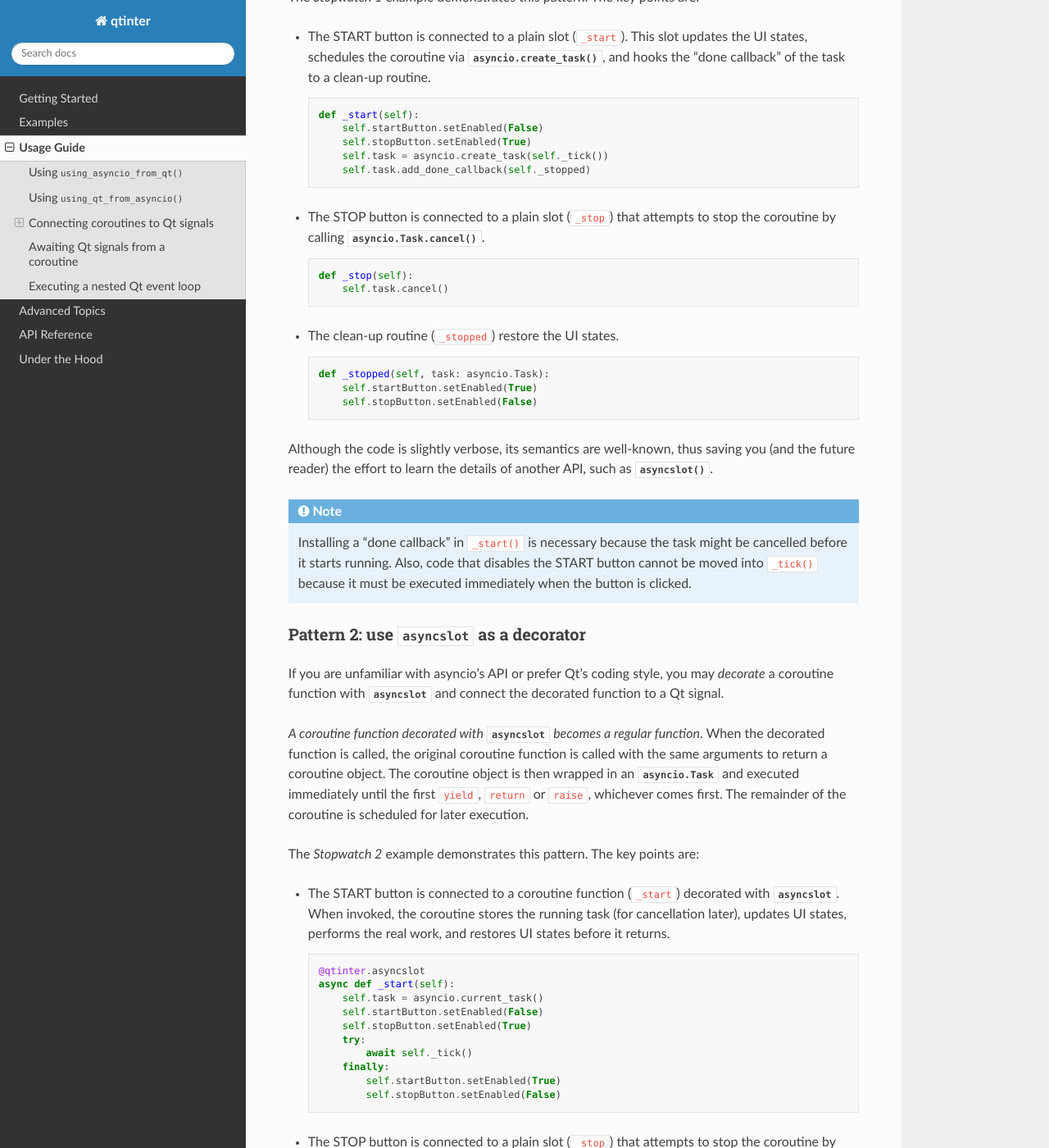
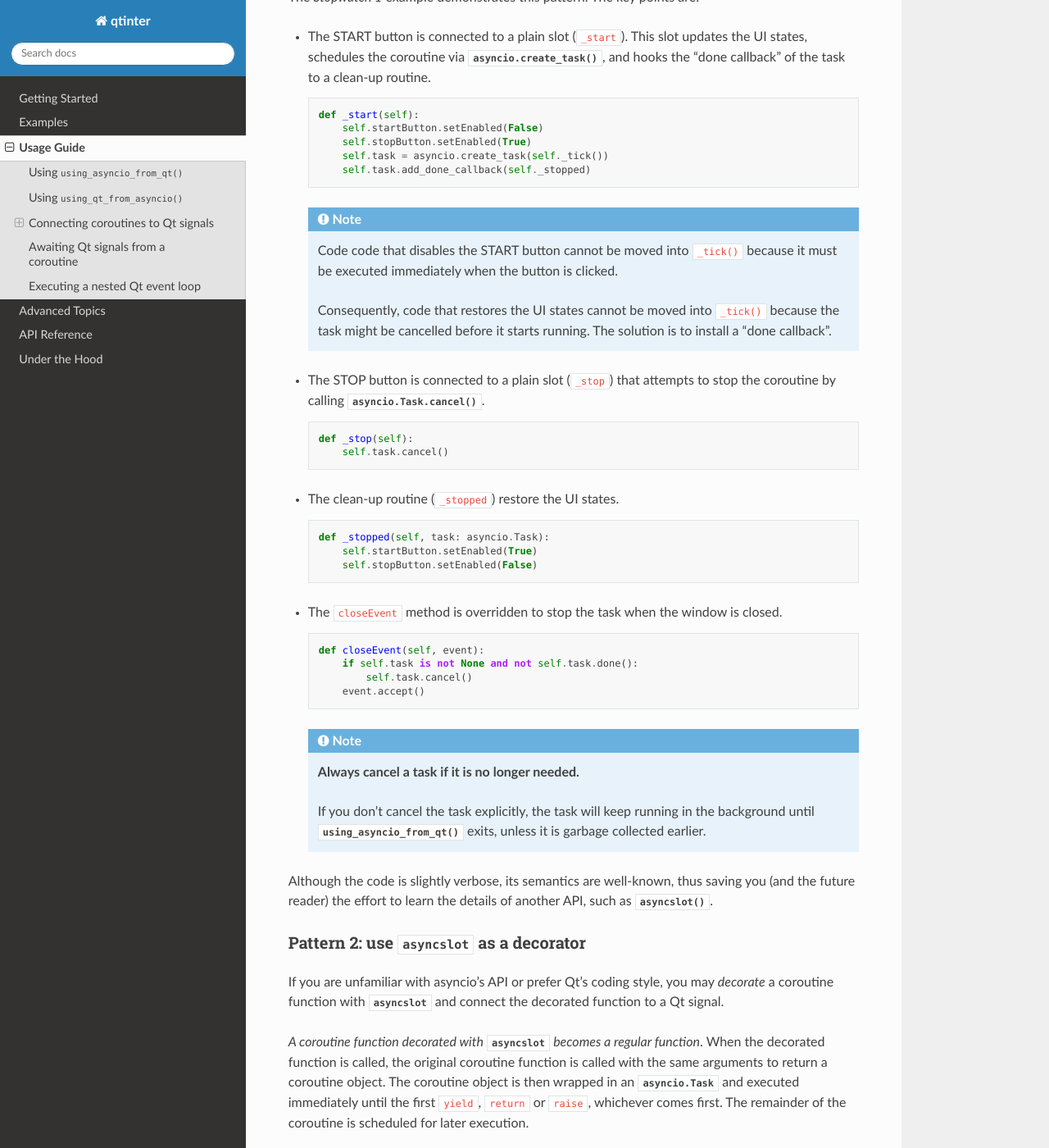
Before and after one commit to fancidev/qtinter, a Sphinx documentation site: the page built from docs/usage.rst, in a window 1280 px wide and 1400 px high, scrolled down 1281 px. Shown: the whole window at 82% size. Built offline with Sphinx 7.4.7 and the Read the Docs theme 2.0.0, drawn with Linux system fonts in a browser that asks for light colours; the version number could not be read and is left out; some of the changed text lies outside the part shown.

Commit message:
Update usage.rst with closeEvent override.

```diff
--- a/docs/usage.rst
+++ b/docs/usage.rst
@@ -80,6 +79,16 @@ points are:
          self.task = asyncio.create_task(self._tick())
          self.task.add_done_callback(self._stopped)
 
+  .. note::
+
+     Code code that disables the START button cannot be moved into
+     ``_tick()`` because it must be executed immediately when the
+     button is clicked.
+
+     Consequently, code that restores the UI states cannot be moved
+     into ``_tick()`` because the task might be cancelled before it
+     starts running.  The solution is to install a "done callback".
+
 - The STOP button is connected to a plain slot (``_stop``) that
   attempts to stop the coroutine by calling :meth:`asyncio.Task.cancel`.
 
@@ -96,16 +105,27 @@ points are:
          self.startButton.setEnabled(True)
          self.stopButton.setEnabled(False)
 
+- The ``closeEvent`` method is overridden to stop the task when the
+  window is closed.
+
+  .. code-block:: python
+
+     def closeEvent(self, event):
+         if self.task is not None and not self.task.done():
+             self.task.cancel()
+         event.accept()
+
+  .. note::
+
+     **Always cancel a task if it is no longer needed.**
+
+     If you don't cancel the task explicitly, the task will keep
+     running in the background until :func:`using_asyncio_from_qt`
+     exits, unless it is garbage collected earlier.
+
 Although the code is slightly verbose, its semantics are well-known,
 thus saving you (and the future reader) the effort to learn the details
 of another API, such as :func:`asyncslot`.
-
-.. note::
-
-   Installing a "done callback" in ``_start()`` is necessary because
-   the task might be cancelled before it starts running.  Also, code
-   that disables the START button cannot be moved into ``_tick()``
-   because it must be executed immediately when the button is clicked.
 
 
 .. _using-asyncslot-decorator:
@@ -153,6 +173,25 @@ The *Stopwatch 2* example demonstrates this pattern.  The key points are:
      def _stop(self):
          self.task.cancel()
 
+- The ``closeEvent`` method is overridden to stop the task when the
+  window is closed.
+
+  .. code-block:: python
+
+     def closeEvent(self, event):
+         if self.task is not None and not self.task.done():
+             self.task.cancel()
+         event.accept()
+
+  .. note::
+
+     **Always cancel a task if it is no longer needed.**
+
+     :func:`asyncslot` holds a strong reference to all running
+     tasks it starts.  If you don't cancel the task explicitly,
+     the task will keep running until :func:`using_asyncio_from_qt`
+     exits.
+
 This pattern has the advantage that start-up and clean-up code is
 put together in a structured way, making the code easier to read
 and reason about.
```
Also changed, not shown: other parts of docs/usage.rst (+3 -4 lines).
